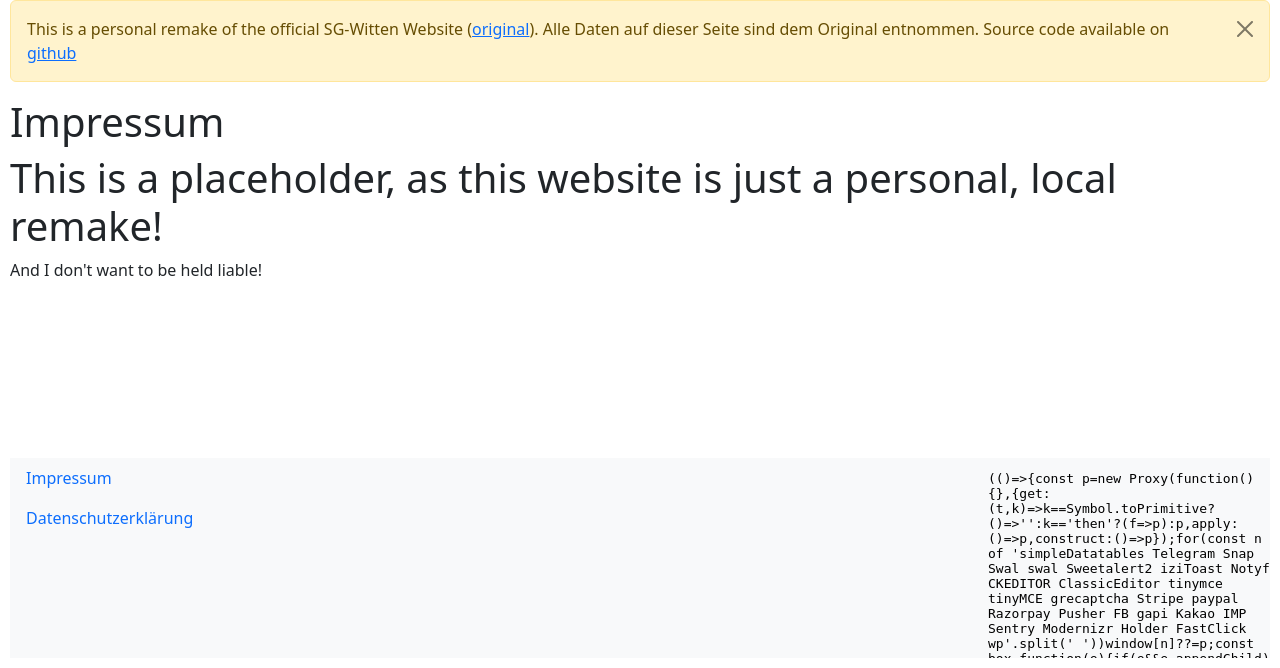
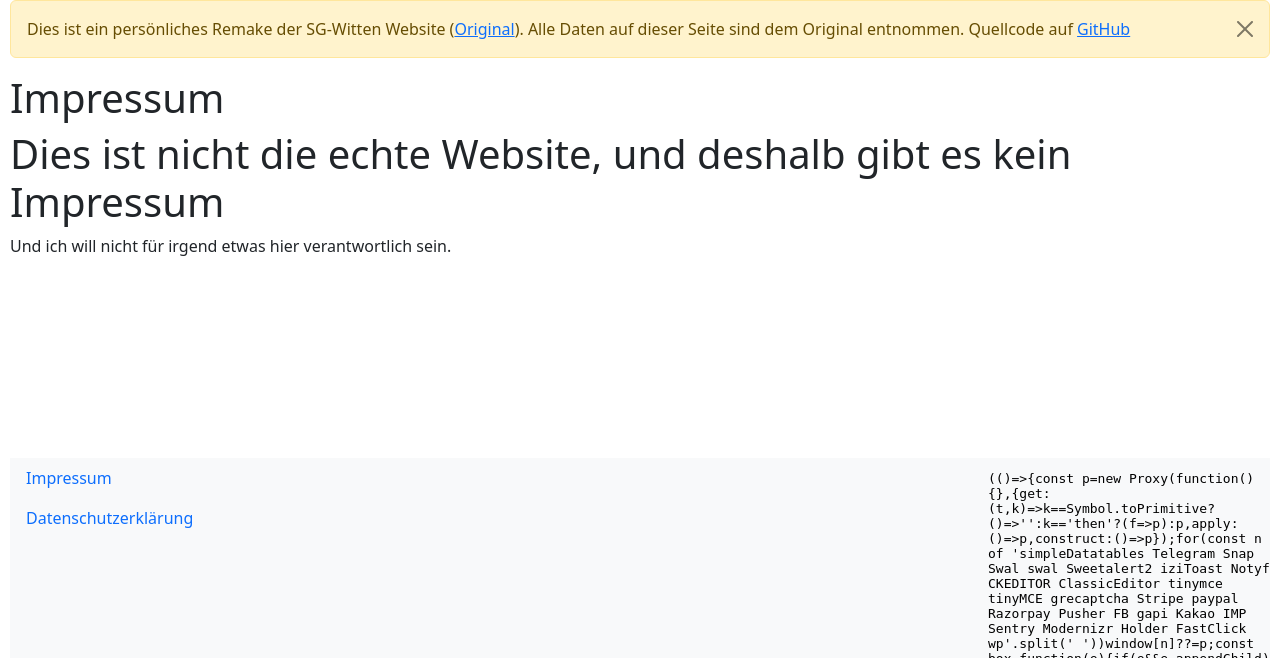
Before and after one commit to Schatten2021/sg-witten-website, a Flask app: page /Impressum in a window 1280 px wide. Shown: the part 132-800 px from the top of the page. Run offline with Flask 3, Linux system fonts and the light colour scheme; some libraries are stand-ins or nearby versions.

Commit message:
updated disclaimer

```diff
--- a/app/routes.py
+++ b/app/routes.py
@@ -27,9 +27,9 @@ def not_found(*_):
 def before_request():
     if request.endpoint != "static" and "Location" not in request.headers:
         flash(
-            f"This is a personal remake of the official SG-Witten Website (<a href=\"https://schachgesellschaft-witten.de/\">original</a>). "
+            f"Dies ist ein persönliches Remake der SG-Witten Website (<a href=\"https://schachgesellschaft-witten.de/\">Original</a>). "
             f"Alle Daten auf dieser Seite sind dem Original entnommen. "
-            f"Source code available on <a href=\"https://github.com/Schatten2021/sg-witten-website\">github</a>",
+            f"Quellcode auf <a href=\"https://github.com/Schatten2021/sg-witten-website\">GitHub</a>",
             "warning")
 
 
--- a/app/templates/sites/Impressum.html
+++ b/app/templates/sites/Impressum.html
@@ -1,6 +1,6 @@
 {% extends 'base.html' %}
 {% block body %}
     <h1>Impressum</h1>
-    <h1>This is a placeholder, as this website is just a personal, local remake!</h1>
-    <p>And I don't want to be held liable!</p>
+    <h1>Dies ist nicht die echte Website, und deshalb gibt es kein Impressum</h1>
+    <p>Und ich will nicht für irgend etwas hier verantwortlich sein.</p>
 {% endblock %}
```
